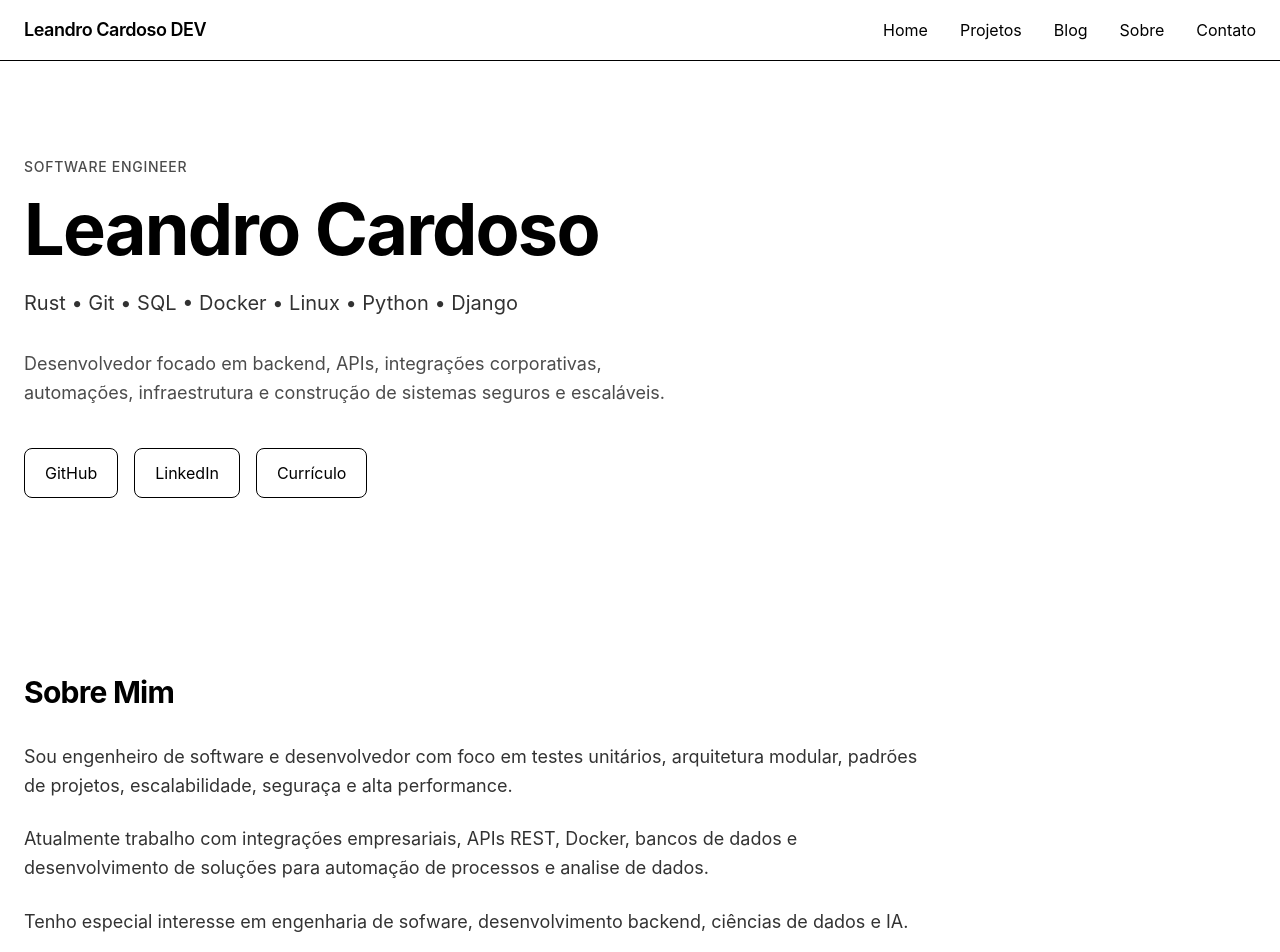
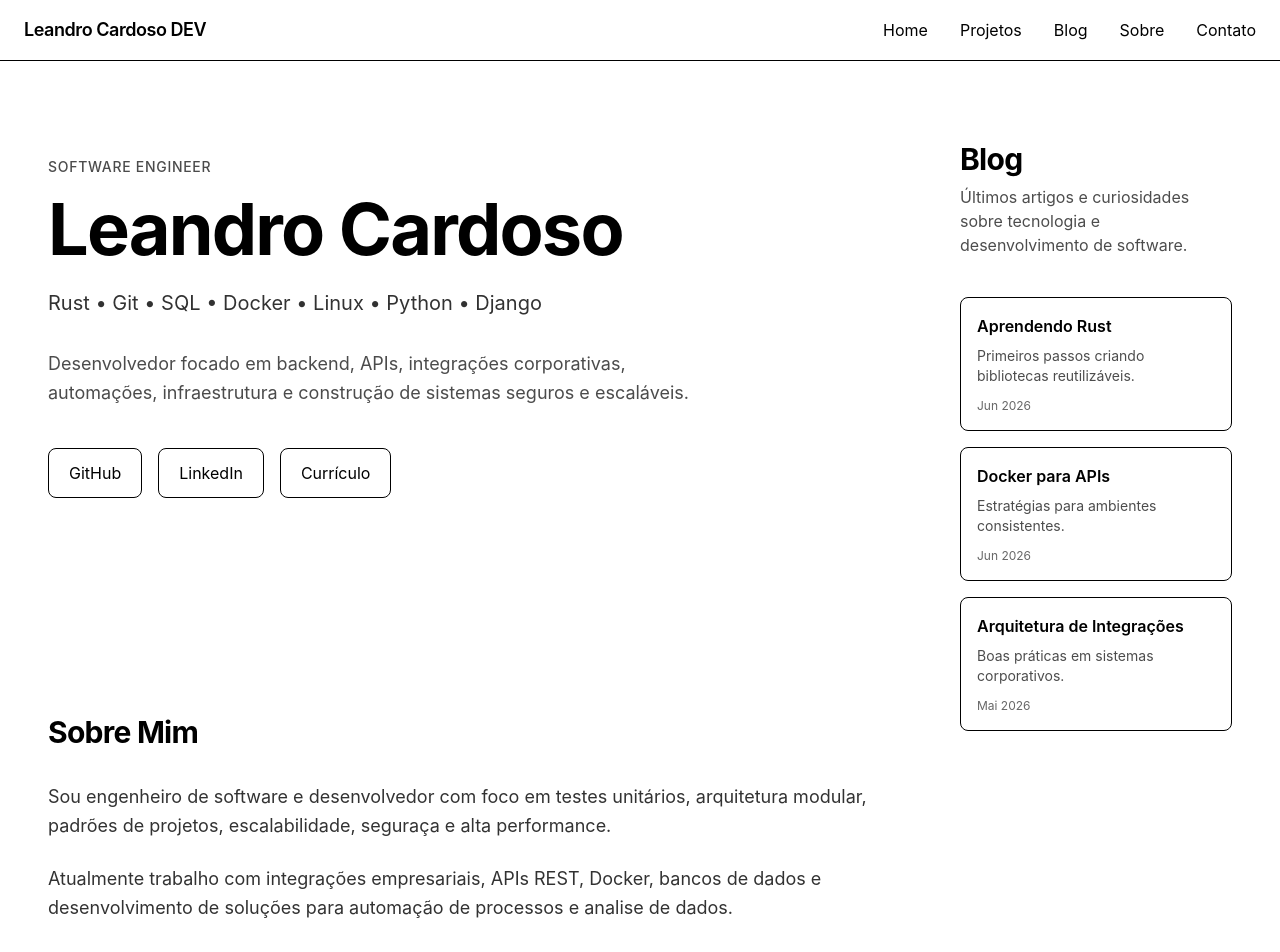
Before and after one commit to Leandro-Cardoso/portfolio, a Nuxt app: page / in a window 1280 px wide. Shown: the top 952 px of the page. Built offline with nearby package versions, Linux system fonts and the light colour scheme.

Commit message:
Blog em modo mobile e desktop

```diff
--- a/app/pages/index.vue
+++ b/app/pages/index.vue
@@ -1,13 +1,27 @@
 <template>
-  <div>
-    <HomeHeroSection />
+  <div class="mx-auto max-w-7xl px-6">
+    <div class="grid gap-10 lg:grid-cols-[1fr_320px]">
 
-    <HomeAboutSection />
+      <!-- COLUNA PRINCIPAL -->
+      <div class="space-y-10">
+        <HomeHeroSection />
+        <HomeAboutSection />
+        <HomeFeaturedProjects />
+        <HomeGithubActivity />
 
-    <HomeFeaturedProjects />
+        <!-- 👇 BLOG SÓ NO MOBILE -->
+        <div class="lg:hidden">
+          <HomeBlogPreview />
+        </div>
+      </div>
 
-    <HomeGithubActivity />
+      <!-- SIDEBAR (DESKTOP) -->
+      <aside class="hidden lg:block">
+        <div class="sticky top-12 space-y-6">
+          <HomeBlogPreview />
+        </div>
+      </aside>
 
-    <HomeBlogPreview />
+    </div>
   </div>
 </template>
```
